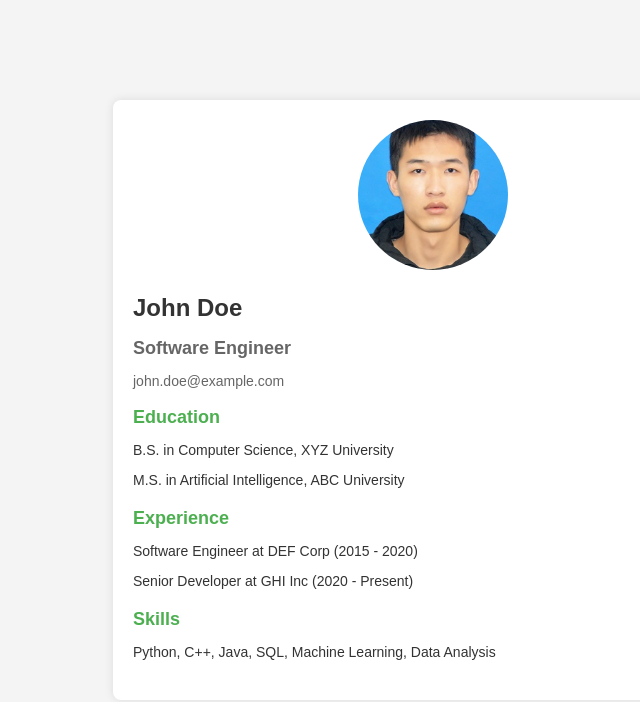
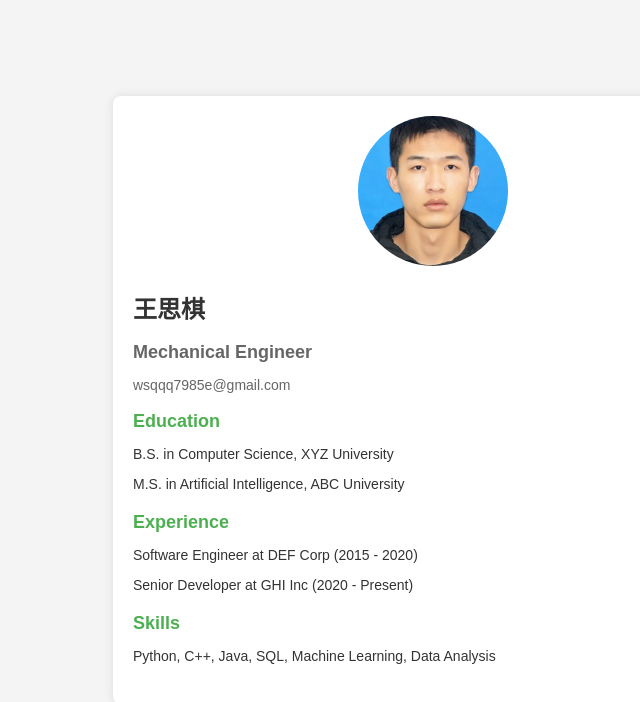
Before and after one commit to wsq921/wsq1.1, a plain HTML site: page index.html in a window 1280 px wide. Shown: the whole page, without its empty margins (207-847 px from the left). Drawn offline with Linux system fonts and the light colour scheme.

Commit message:
Update index.html

```diff
--- a/index.html
+++ b/index.html
@@ -15,9 +15,9 @@
 
         <!-- 个人信息部分 -->
         <div class="personal-info">
-            <h1>John Doe</h1>
-            <h2>Software Engineer</h2>
-            <p>john.doe@example.com</p>
+            <h1>王思棋</h1>
+            <h2>Mechanical Engineer</h2>
+            <p>wsqqq7985e@gmail.com</p>
         </div>
 
         <!-- 教育背景 -->
```
